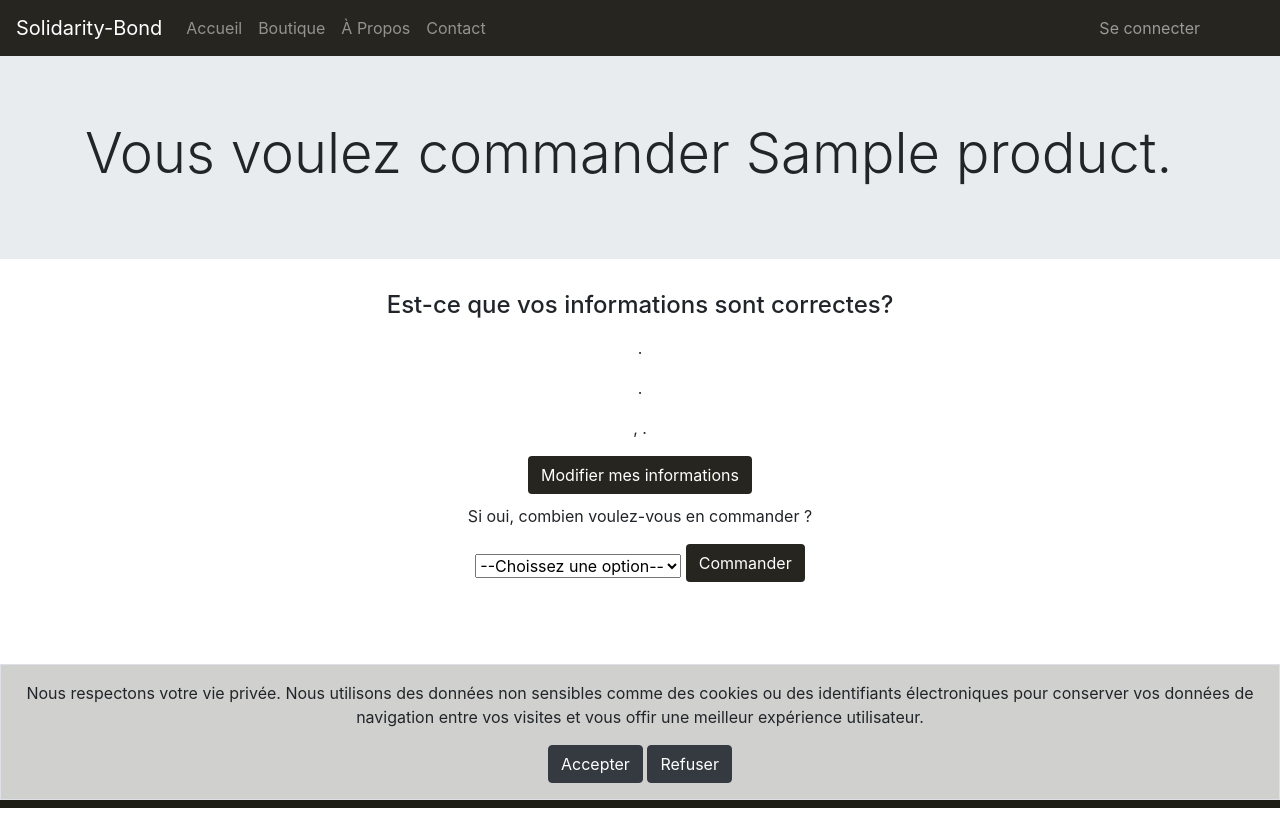
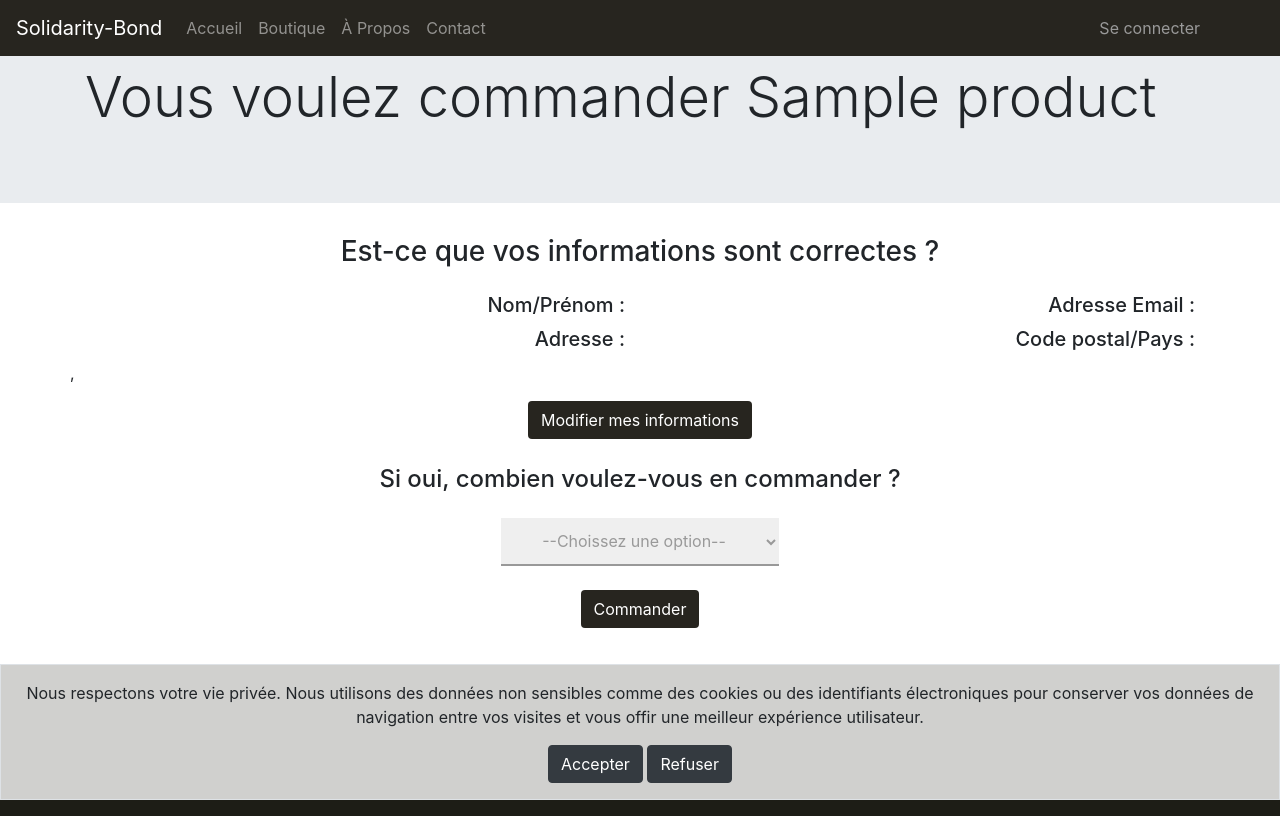
Before and after one commit to SamilErd/Solidarity-Bond, a Symfony app: template templates/shop/order.html.twig in a window 1280 px wide. Run offline with Twig, Linux system fonts and the light colour scheme; the template is opened without the code that fills it: most values are stand-ins (such as "Sample title", 1, 10 or a date in 2020); some libraries are stand-ins or nearby versions.

Commit message:
Order CSS

```diff
--- a/public/css/custom.css
+++ b/public/css/custom.css
@@ -152,7 +152,7 @@
 }
 
 main {
-  min-height: calc(100vh - 56px - 150.3px);
+  min-height: calc(100vh - 0px - 142.3px);
 }
 
 
@@ -183,7 +183,7 @@ main {
 
 .card {
   box-shadow: 0 4px 8px 0 rgba(0, 0, 0, 0.2);
-  max-width: 400px;
+  max-width: 302px;
   margin: auto;
   text-align: center;
   font-family: arial;
@@ -206,6 +206,7 @@ main {
   overflow: hidden;
   width:300px;
   display: -webkit-box;
+  padding: 0px 5px;
   -webkit-line-clamp: 3;
   -webkit-box-orient: vertical;
 
@@ -225,24 +226,39 @@ ul {
   list-style-type: none;
 }
 
-.div_container_shop {
-  width:75% ;
-  height: 100%;
-  margin : 100px auto 300px;
+/**
+* CSS for product page
+*/
+
+.image-product {
+  width:300px;
+  height:300px;
+  border-style: solid;
+  border-color: #27251f;
+  border-radius: 3%;
+  border-width: 2px;
 }
 
-.div1{
-  width: auto;
-  height: 100%;
-  float: left;
-  margin-right: 100px;
+/**
+* CSS for order-product
+*/
 
+.order-info {
+  margin-bottom: 10px;
+    text-align: right;
 }
-.div2{
-  width: auto;
-  height: 100%;
-  padding: 50px 50px 50px;
+
+.form_css_option {
+    width: 25%;
+    max-width: 25%;
+    padding: 12px 20px;
+    box-sizing: border-box;
+    border: none;
+    border-bottom: 2px solid;
+    color: #999999;
+    text-align: center;
 }
+
 .confirm_div{
   background-color: white;
 
@@ -255,11 +271,12 @@ ul {
   right: 0;
 
   margin: auto;
-  width:30em;
-  height:15em;
+  width:450px;
+  height:240px;
 
   text-align: center;
   border: 1px solid #000000;
+  border-radius: 2%;
 }
 
 .confirm_buttons{
--- a/templates/base.html.twig
+++ b/templates/base.html.twig
@@ -22,7 +22,7 @@
 
     <header>
 
-        <nav class="navbar navbar-expand-lg navbar-dark" id="navbar" style="background-color : #27251f;">
+        <nav class="navbar navbar-expand-lg navbar-dark fixed-top" style="background-color : #27251f;">
             <a class="navbar-brand" href="/"><div
                         class="color-link">Solidarity-Bond</div></a>
 
@@ -211,7 +211,7 @@
                             <a target="_blank"  id="text_color" href="https://twitter.com/SolidarityStras" ><i class="fab fa-twitter mr-3 fa-2x"></i></a>
                             <a target="_blank"  id="text_color" href="https://www.instagram.com/solidarity_bond/" ><i class="fab fa-instagram mr-3 fa-2x"></i></a>
             </div>
-        </div>
+
 
         <div class="row text-center py-3" id="copyright">
             <div class="col-lg">
@@ -223,6 +223,7 @@
             <div class="col-lg">
                 <a href="{{path('privacy_policy')}}" id="text_color">Politique de confidentialité</a>
             </div>
+        </div>
         </div>
     </footer>
 
--- a/templates/more/about_group.html.twig
+++ b/templates/more/about_group.html.twig
@@ -53,7 +53,6 @@
                         <img class="card-img-top" src="/images/Victor.jpg" alt="Victor">
                         <div class="card-body">
                                 <h5 class="card-title">Bernard Victor</h5>
-                                <a href="#"><i class="fa fa-linkedin"></i></a>
                         </div>
                         </div>
                 </div>
--- a/templates/security/register.html.twig
+++ b/templates/security/register.html.twig
@@ -85,7 +85,7 @@
 							{{ form_widget(form.street, {'attr':
 						{
 						'class' : 'form_css',
-						'placeholder' : "Addresse"
+						'placeholder' : "Adresse"
 						}
 					})
 				}}
--- a/templates/shop/order.html.twig
+++ b/templates/shop/order.html.twig
@@ -10,30 +10,48 @@
 <div id="all">
 	<div class="jumbotron jumbotron-fluid">
 		<div class="container">
-			<h1 class="display-4">Vous voulez commander {{product.ProductName}}.</h1>
+			<h1 class="display-4">Vous voulez commander {{product.ProductName}}</h1>
         </div>
     </div>
 
-    <div style="text-align: center">
-    <h4>Est-ce que vos informations sont correctes?</h4>
-    <p>{{app.user.FirstName}} {{app.user.LastName}} </p>
-    <p>{{app.user.Email}}.</p>
-    <p>{{app.user.Street}}.</p>
-    <p>{{app.user.PostalCode}}, {{app.user.Country}}.</p>
-    <a href="{{path('security_account')}}" id="button" class="btn">Modifier mes informations</a>
-    <p>Si oui, combien voulez-vous en commander ?</p>
-    <select name="StockOptions" id="stock-select">
+    <div class="container" style="text-align: center">
+        <h3>Est-ce que vos informations sont correctes ?</h3>
+
+        <div class="row mt-4">
+
+            <p><h5 class="col-md-6 order-info">Nom/Prénom : </h5>{{app.user.LastName}} {{app.user.FirstName}} </p>
+            <p><h5 class="col-md-6 order-info">Adresse Email :</h5>{{app.user.Email}}</p>
+            <p><h5 class="col-md-6 order-info">Adresse :</h5>{{app.user.Street}}</p>
+            <p><h5 class="col-md-6 order-info">Code postal/Pays :</h5>{{app.user.PostalCode}}, {{app.user.Country}}</p>
+
+        </div>
+
+        <a href="{{path('security_account')}}" id="button" class="btn mt-3">Modifier mes informations</a>
+
+        <h4 class="mt-3">Si oui, combien voulez-vous en commander ?</h4>
+
+
+            <select class=" form_css_option mt-3 mb-4" name="StockOptions" id="stock-select">
+
                 <option value="">--Choissez une option--</option>
+
                 {% for i in range(1, product.Stock) %}
                     <option value= {{ i }}> {{ i }}</option>
                 {% endfor %}
+
             </select>
+
+            <br>
+
             <button href="" id="button" class="btn" onclick="Popup()">Commander</button>
-    </div>
+
+
         {% set Stock =  product.Stock %}
         {% set ProductName =  product.ProductName %}
         {% set Pid =  product.id %}
     </div>
+</div>
+
     <script type="text/javascript">
 
         function Popup(){
@@ -48,7 +66,7 @@
                 all.style.pointerEvents = "none";
                 return selectvalue;
             } else {
-                alert("Veuillez selectionnez une valeur correcte.");
+                alert("Veuillez selectionnez une valeur.");
             }
         }
 
@@ -72,10 +90,12 @@
 
         }
     </script>
+
+
     <div class="confirm_div" id="sure" >
-        <h2 id="text"></h2>
+        <h2 class="mt-5" id="text"></h2>
         <div class="confirm_buttons">
-            <button id="button" class="btn" onclick="route()">Confirmer</button>
+            <button id="button" class="btn mr-3" onclick="route()">Confirmer</button>
             <button id="button" class="btn" onclick="hide_confirm()">Annuler</button>
         </div>
     </div>
--- a/templates/shop/products.html.twig
+++ b/templates/shop/products.html.twig
@@ -23,7 +23,7 @@
                         <img class="card-img-top" src="../images/products/{{product.Image}}" alt="Photo Produit" style="width:300px;height:300px;margin: 0 auto;">
                     <div class="card-block">
                         <h2 class="card-title-shop">{{product.ProductName}}</h2>
-                        <p class="card-text-shop">{{product.Description}}</p>
+                        <p class="card-text-shop d-inline-block text-truncate">{{product.Description}}</p>
                         <p class="price card-text" >{{product.price}} €</p>
                         <a href="{{path('show_product', {'id': product.id })}}" id="button" class="btn">En savoir plus</a>
                     </div>
```
Also changed, not shown: templates/shop/confirm.html.twig (+9 -1 lines), templates/shop/product.html.twig (+27 -11 lines). Lines whose indentation alone changed are shown as unchanged.
